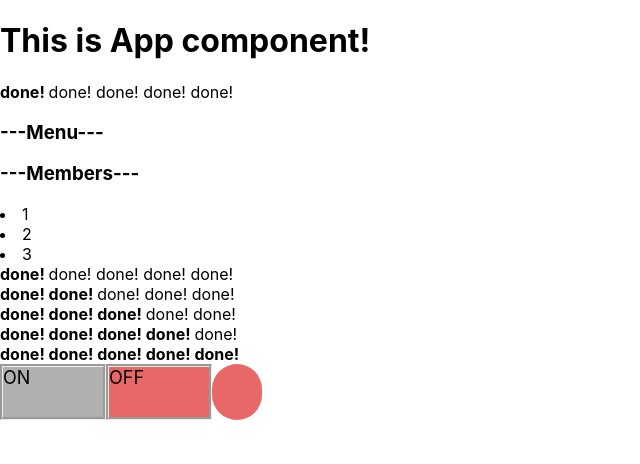
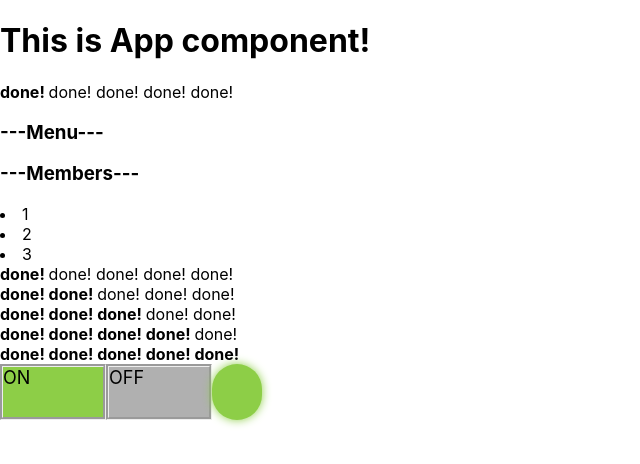
Before and after one commit to JulieBenchuk/react-kabzda-TS, a React (Create React App) app: page / in a window 1280 px wide. Shown: the top 464 px of the page, without its empty margins (0-640 px from the left). Built offline with nearby package versions, Linux system fonts and the light colour scheme.

Commit message:
added style of component OnOff

```diff
--- a/src/App.tsx
+++ b/src/App.tsx
@@ -17,7 +17,7 @@ const App = () => {
             <Progress value={3}/>
             <Progress value={4}/>
             <Progress value={5}/>
-            <OnOff switchedOn={false}/>
+            <OnOff switchedOn={true}/>
         </>
     );
 }
--- a/src/components/OnOff/OnOff.module.css
+++ b/src/components/OnOff/OnOff.module.css
@@ -34,6 +34,7 @@
     height: 50px;
     background-color: #8dce47;
     border-radius: 50px;
+    box-shadow: 0 0 10px #8dce47;
 
 }
 .circleOff {
@@ -42,5 +43,8 @@
     height: 50px;
     background-color: #e86767;
     border-radius: 50px;
+    box-shadow: 0 0 10px #e86767;
+
+
 
 }
```
